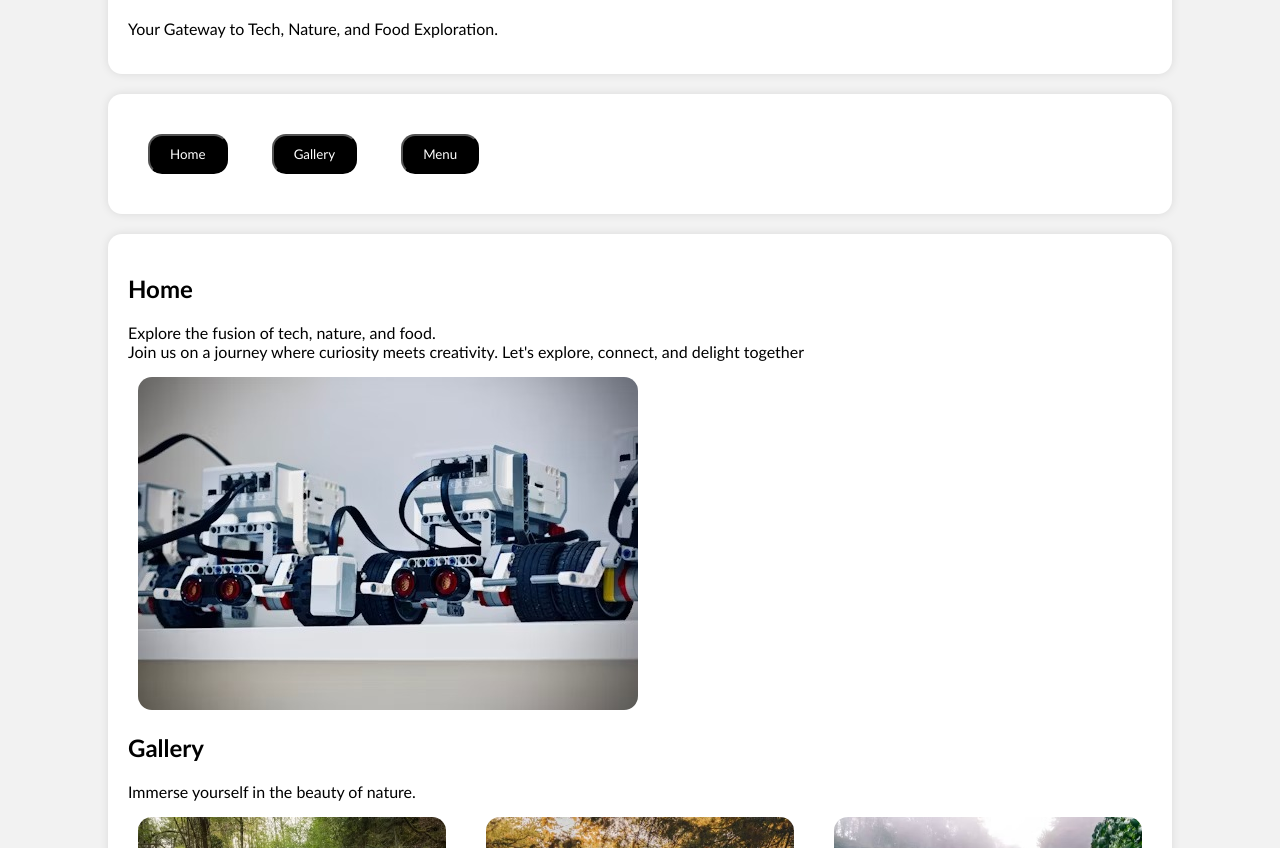
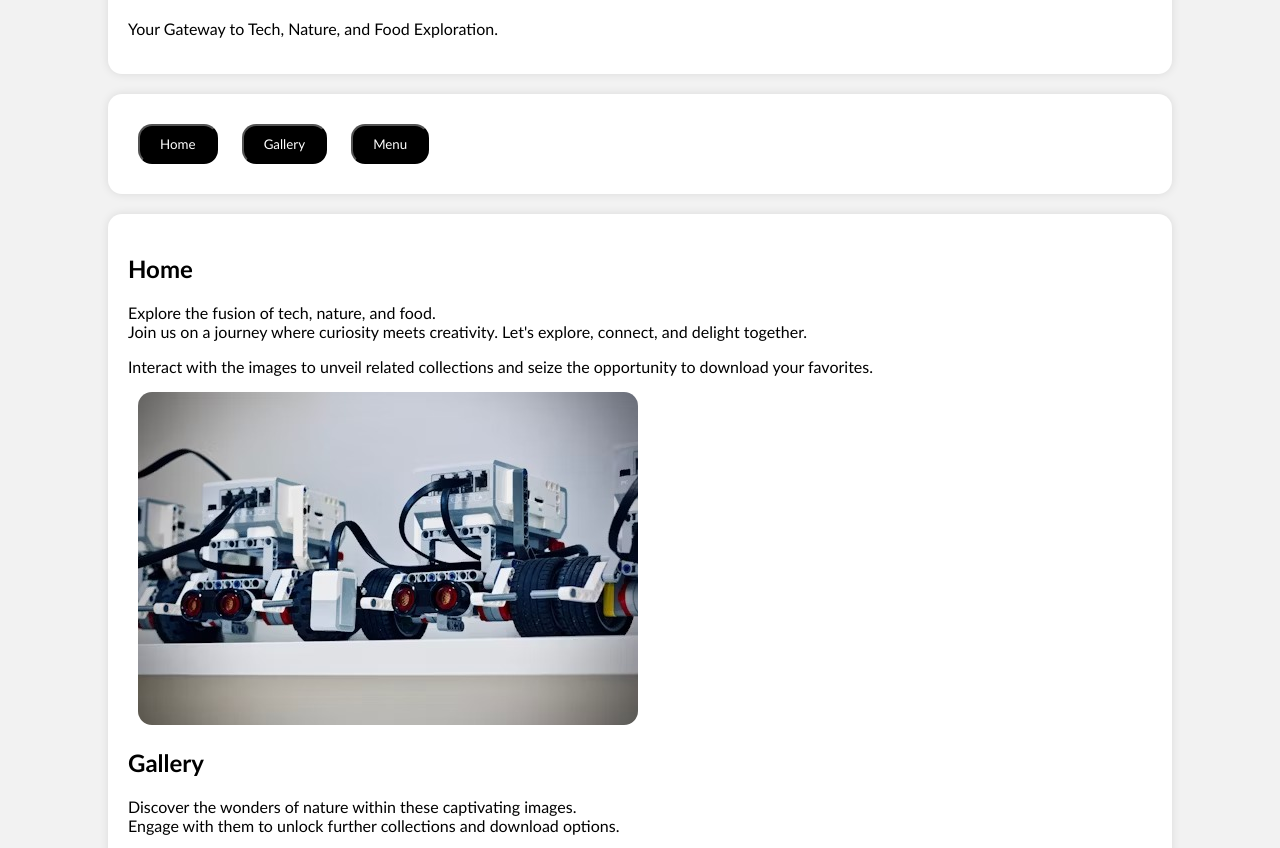
Before and after one commit to haulahyusuf/Image-links, a plain HTML site: page index.html in a window 1280 px wide. Shown: the part 83-931 px from the top of the page. Drawn offline with Linux system fonts and the light colour scheme.

Commit message:
button margin,added context

```diff
--- a/index.html
+++ b/index.html
@@ -26,7 +26,7 @@
             background-color: black;
             font-family: 'Trebuchet MS', 'Lucida Sans Unicode', 'Lucida Grande', 'Lucida Sans', Arial, sans-serif;
             padding: 10px;
-            margin: 20px;
+            margin: 10px;
             text-decoration: none;
             border-radius: 14px;
         }
@@ -82,7 +82,10 @@
     <section id="home">
         <h2>Home</h2>
         <p>Explore the fusion of tech, nature, and food. <br>
-            Join us on a journey where curiosity meets creativity. Let's explore, connect, and delight together</p>
+            Join us on a journey where curiosity meets creativity. Let's explore, connect, and delight together.
+        </p>
+        <p>Interact with the images to unveil related collections and seize the opportunity to download your favorites.</p>
+
             <a href="https://unsplash.com/photos/two-white-and-black-electronic-device-with-wheels-6NUlOHM40w8">
                 <img src="robotics.jpeg" alt="Robotics machine">
             </a>
@@ -90,7 +93,8 @@
 
     <section id="gallery">
         <h2>Gallery</h2>
-        <p>Immerse yourself in the beauty of nature.</p>
+        <p>Discover the wonders of nature within these captivating images. <br>
+            Engage with them to unlock further collections and download options.</p>
         <div class="gallery">
             <a href="https://unsplash.com/photos/a-small-waterfall-in-a-forest-4vg51iv2v-s">
                 <img src="waterfall1.jpeg" alt="Waterfall in a forest">
@@ -110,6 +114,8 @@
 
     <section id="menu">
         <h2>Menu</h2>
+        <p>Delve into our delectable menu offerings. <br>
+            Interact with the images to reveal additional options and indulge in your desired delights.</p>
         <ul class="menu-list">
             <li><a href="https://unsplash.com/photos/close-up-photo-of-a-bowl-of-green-beans-with-almonds-CZG9l3N4YHY">
                 <img src="food3.jpeg" alt="Bowl of green beans with almonds"></a>
```
